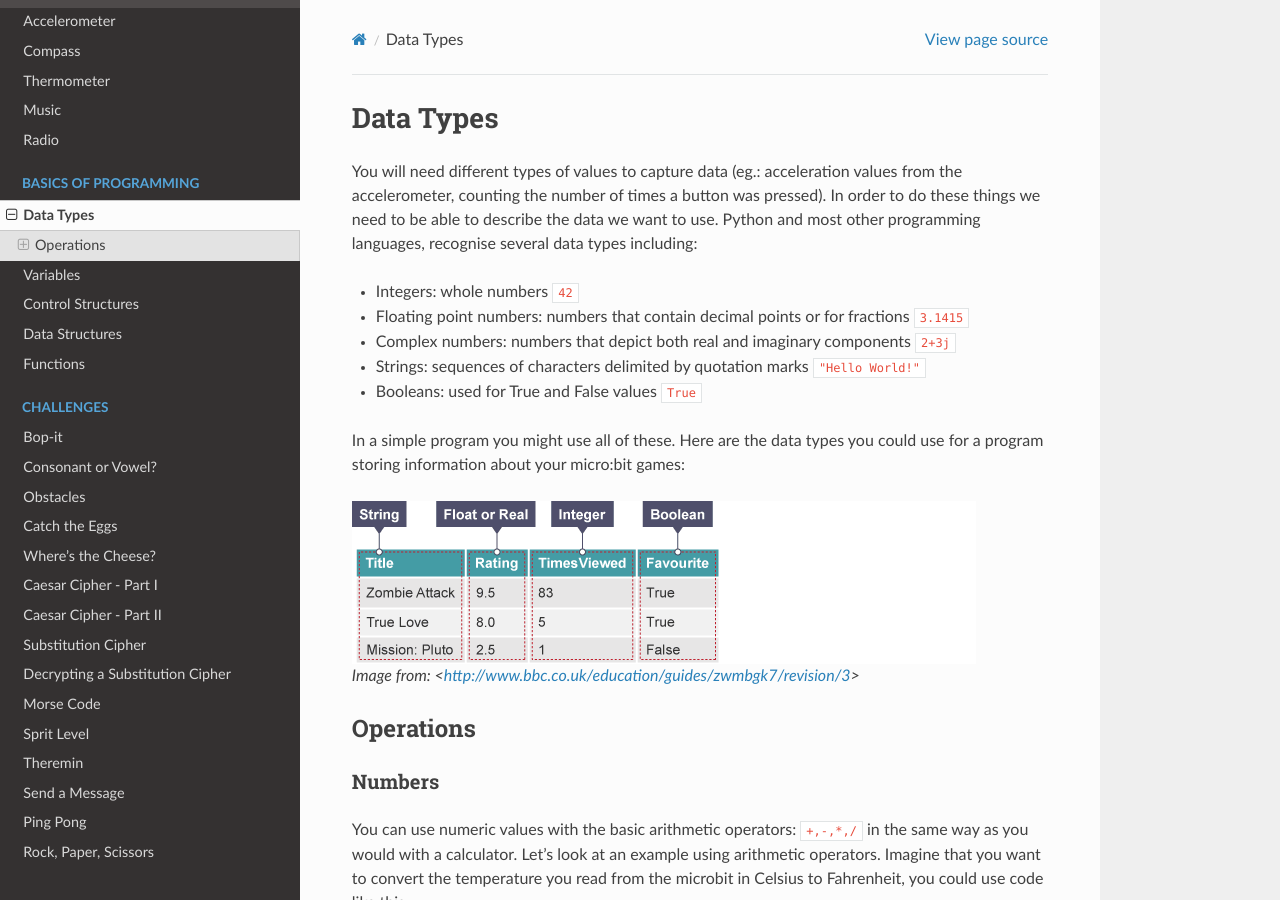
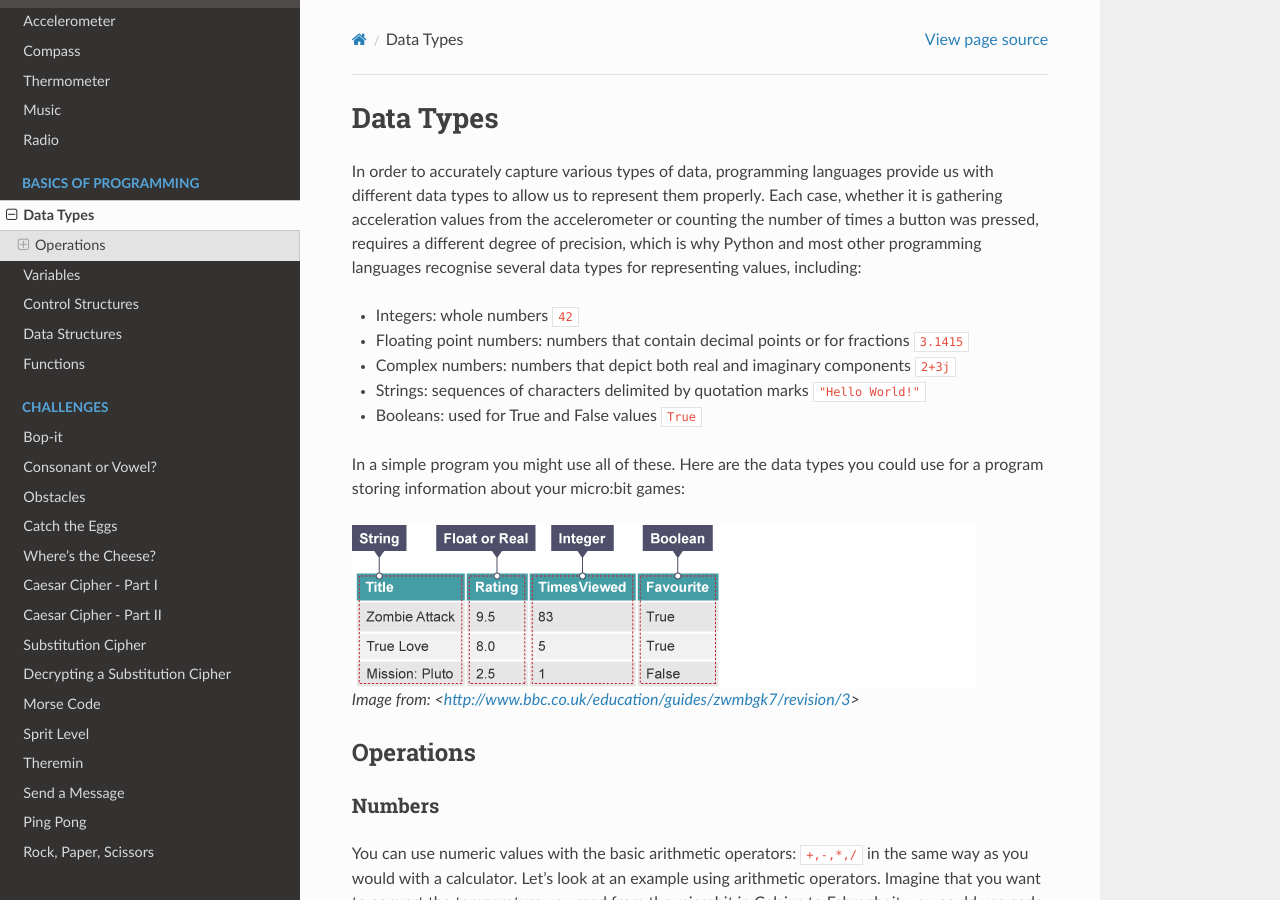
Before and after one commit to rharbird/microbit-challenges, a Sphinx documentation site: the page built from docs/source/basics/data_types.rst, in a window 1280 px wide and 900 px high. Built offline with Sphinx 7.4.7 and the Read the Docs theme 2.0.0, drawn with Linux system fonts in a browser that asks for light colours; pages that are not in the unit, such as notebooks, are missing from menus.

Commit message:
Change 'Data types' introduction

```diff
--- a/docs/source/basics/data_types.rst
+++ b/docs/source/basics/data_types.rst
@@ -2,8 +2,9 @@
 Data Types
 ***********
 
-You will need different types of values to capture data (eg.: acceleration values from the accelerometer, counting the number of times a button was pressed). In order to
-do these things we need to be able to describe the data we want to use. Python and most other programming languages, recognise several data types including:
+In order to accurately capture various types of data, programming languages provide us with different data types to allow us to represent them properly.
+Each case, whether it is gathering acceleration values from the accelerometer or counting the number of times a button was pressed, requires a different degree
+of precision, which is why Python and most other programming languages recognise several data types for representing values, including:
 
 * Integers: whole numbers ``42``
 * Floating point numbers: numbers that contain decimal points or for fractions ``3.1415``
```
